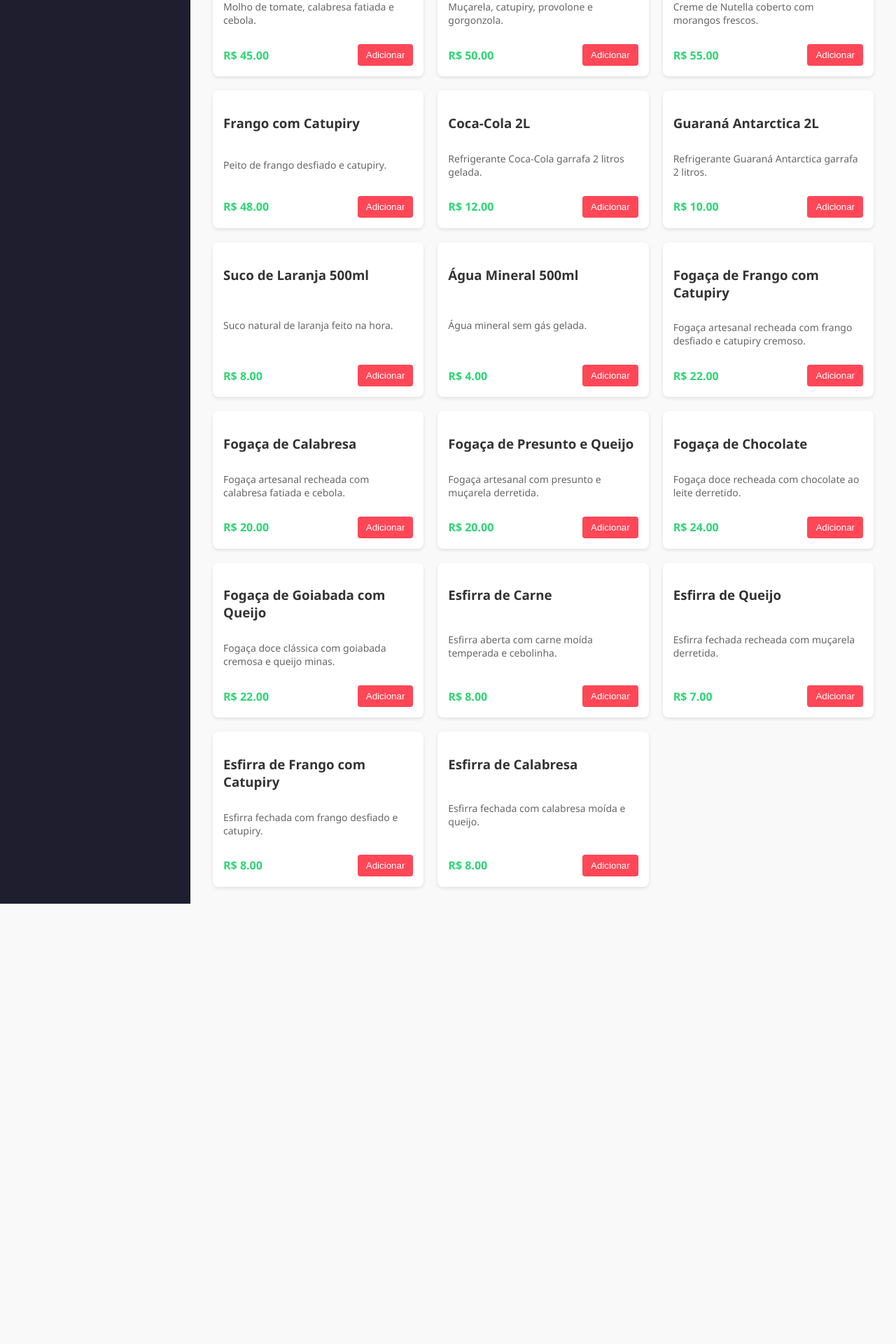
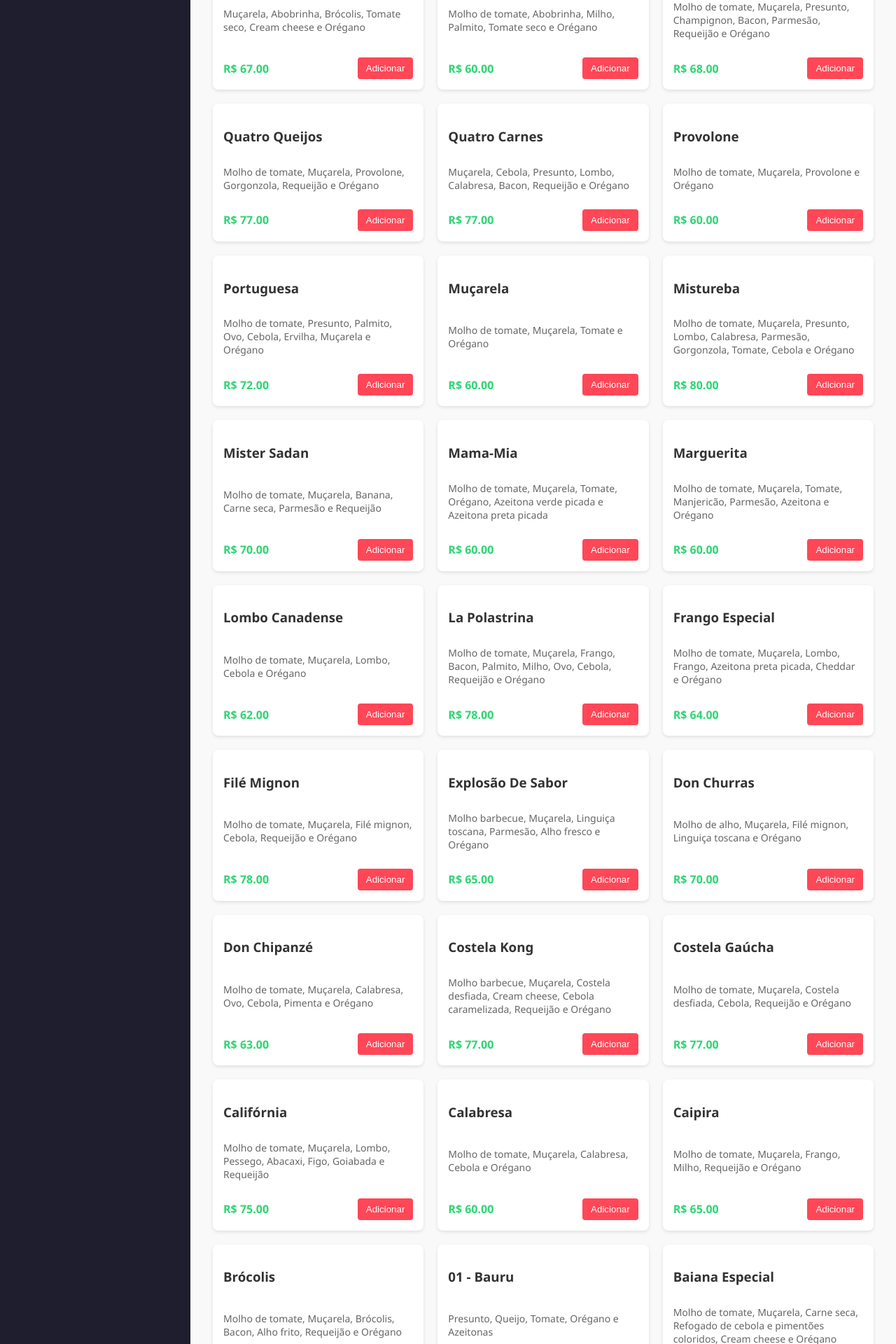
Before and after one commit to Gabrieldevreis/pizzaria_do_sadan_frontend, a React (Vite) app: page / in a window 1280 px wide. Shown: the part 240-2160 px from the top of the page at 70% size. Before the commit the page ends 1531 px from the top, so only its background shows below. Built offline with nearby package versions, Linux system fonts and the light colour scheme.

Commit message:
Update cardápio with new product offerings, replacing previous items with a diverse selection of pizzas, including vegetarian and specialty options, enhancing the menu variety.

```diff
--- a/src/App.tsx
+++ b/src/App.tsx
@@ -5,23 +5,54 @@ import PedidosPage from './components/PedidosPage.tsx';
 import type { Pedido, Produto, TipoEntrega } from './types.ts';
 
 const cardapio: Produto[] = [
-  { id: 1, nome: "Calabresa", categoria: "salgada", preco: 45.00, descricao: "Molho de tomate, calabresa fatiada e cebola." },
-  { id: 2, nome: "Quatro Queijos", categoria: "salgada", preco: 50.00, descricao: "Muçarela, catupiry, provolone e gorgonzola." },
-  { id: 3, nome: "Nutella com Morango", categoria: "doce", preco: 55.00, descricao: "Creme de Nutella coberto com morangos frescos." },
-  { id: 4, nome: "Frango com Catupiry", categoria: "salgada", preco: 48.00, descricao: "Peito de frango desfiado e catupiry." },
-  { id: 5, nome: "Coca-Cola 2L", categoria: "bebida", preco: 12.00, descricao: "Refrigerante Coca-Cola garrafa 2 litros gelada." },
-  { id: 6, nome: "Guaraná Antarctica 2L", categoria: "bebida", preco: 10.00, descricao: "Refrigerante Guaraná Antarctica garrafa 2 litros." },
-  { id: 7, nome: "Suco de Laranja 500ml", categoria: "bebida", preco: 8.00, descricao: "Suco natural de laranja feito na hora." },
-  { id: 8, nome: "Água Mineral 500ml", categoria: "bebida", preco: 4.00, descricao: "Água mineral sem gás gelada." },
-  { id: 9, nome: "Fogaça de Frango com Catupiry", categoria: "fogaca", preco: 22.00, descricao: "Fogaça artesanal recheada com frango desfiado e catupiry cremoso." },
-  { id: 10, nome: "Fogaça de Calabresa", categoria: "fogaca", preco: 20.00, descricao: "Fogaça artesanal recheada com calabresa fatiada e cebola." },
-  { id: 11, nome: "Fogaça de Presunto e Queijo", categoria: "fogaca", preco: 20.00, descricao: "Fogaça artesanal com presunto e muçarela derretida." },
-  { id: 12, nome: "Fogaça de Chocolate", categoria: "fogaca", preco: 24.00, descricao: "Fogaça doce recheada com chocolate ao leite derretido." },
-  { id: 13, nome: "Fogaça de Goiabada com Queijo", categoria: "fogaca", preco: 22.00, descricao: "Fogaça doce clássica com goiabada cremosa e queijo minas." },
-  { id: 14, nome: "Esfirra de Carne", categoria: "esfirra", preco: 8.00, descricao: "Esfirra aberta com carne moída temperada e cebolinha." },
-  { id: 15, nome: "Esfirra de Queijo", categoria: "esfirra", preco: 7.00, descricao: "Esfirra fechada recheada com muçarela derretida." },
-  { id: 16, nome: "Esfirra de Frango com Catupiry", categoria: "esfirra", preco: 8.00, descricao: "Esfirra fechada com frango desfiado e catupiry." },
-  { id: 17, nome: "Esfirra de Calabresa", categoria: "esfirra", preco: 8.00, descricao: "Esfirra fechada com calabresa moída e queijo." }
+  { id: 1, nome: "Vegetariana Especial", categoria: "salgada", preco: 67.00, descricao: "Muçarela, Abobrinha, Brócolis, Tomate seco, Cream cheese e Orégano" },
+  { id: 2, nome: "Vegana", categoria: "salgada", preco: 60.00, descricao: "Molho de tomate, Abobrinha, Milho, Palmito, Tomate seco e Orégano" },
+  { id: 3, nome: "Romanesca", categoria: "salgada", preco: 68.00, descricao: "Molho de tomate, Muçarela, Presunto, Champignon, Bacon, Parmesão, Requeijão e Orégano" },
+  { id: 4, nome: "Quatro Queijos", categoria: "salgada", preco: 77.00, descricao: "Molho de tomate, Muçarela, Provolone, Gorgonzola, Requeijão e Orégano" },
+  { id: 5, nome: "Quatro Carnes", categoria: "salgada", preco: 77.00, descricao: "Muçarela, Cebola, Presunto, Lombo, Calabresa, Bacon, Requeijão e Orégano" },
+  { id: 6, nome: "Provolone", categoria: "salgada", preco: 60.00, descricao: "Molho de tomate, Muçarela, Provolone e Orégano" },
+  { id: 7, nome: "Portuguesa", categoria: "salgada", preco: 72.00, descricao: "Molho de tomate, Presunto, Palmito, Ovo, Cebola, Ervilha, Muçarela e Orégano" },
+  { id: 8, nome: "Muçarela", categoria: "salgada", preco: 60.00, descricao: "Molho de tomate, Muçarela, Tomate e Orégano" },
+  { id: 9, nome: "Mistureba", categoria: "salgada", preco: 80.00, descricao: "Molho de tomate, Muçarela, Presunto, Lombo, Calabresa, Parmesão, Gorgonzola, Tomate, Cebola e Orégano" },
+  { id: 10, nome: "Mister Sadan", categoria: "salgada", preco: 70.00, descricao: "Molho de tomate, Muçarela, Banana, Carne seca, Parmesão e Requeijão" },
+  { id: 11, nome: "Mama-Mia", categoria: "salgada", preco: 60.00, descricao: "Molho de tomate, Muçarela, Tomate, Orégano, Azeitona verde picada e Azeitona preta picada" },
+  { id: 12, nome: "Marguerita", categoria: "salgada", preco: 60.00, descricao: "Molho de tomate, Muçarela, Tomate, Manjericão, Parmesão, Azeitona e Orégano" },
+  { id: 13, nome: "Lombo Canadense", categoria: "salgada", preco: 62.00, descricao: "Molho de tomate, Muçarela, Lombo, Cebola e Orégano" },
+  { id: 14, nome: "La Polastrina", categoria: "salgada", preco: 78.00, descricao: "Molho de tomate, Muçarela, Frango, Bacon, Palmito, Milho, Ovo, Cebola, Requeijão e Orégano" },
+  { id: 15, nome: "Frango Especial", categoria: "salgada", preco: 64.00, descricao: "Molho de tomate, Muçarela, Lombo, Frango, Azeitona preta picada, Cheddar e Orégano" },
+  { id: 16, nome: "Filé Mignon", categoria: "salgada", preco: 78.00, descricao: "Molho de tomate, Muçarela, Filé mignon, Cebola, Requeijão e Orégano" },
+  { id: 17, nome: "Explosão De Sabor", categoria: "salgada", preco: 65.00, descricao: "Molho barbecue, Muçarela, Linguiça toscana, Parmesão, Alho fresco e Orégano" },
+  { id: 18, nome: "Don Churras", categoria: "salgada", preco: 70.00, descricao: "Molho de alho, Muçarela, Filé mignon, Linguiça toscana e Orégano" },
+  { id: 19, nome: "Don Chipanzé", categoria: "salgada", preco: 63.00, descricao: "Molho de tomate, Muçarela, Calabresa, Ovo, Cebola, Pimenta e Orégano" },
+  { id: 20, nome: "Costela Kong", categoria: "salgada", preco: 77.00, descricao: "Molho barbecue, Muçarela, Costela desfiada, Cream cheese, Cebola caramelizada, Requeijão e Orégano" },
+  { id: 21, nome: "Costela Gaúcha", categoria: "salgada", preco: 77.00, descricao: "Molho de tomate, Muçarela, Costela desfiada, Cebola, Requeijão e Orégano" },
+  { id: 22, nome: "Califórnia", categoria: "salgada", preco: 75.00, descricao: "Molho de tomate, Muçarela, Lombo, Pessego, Abacaxi, Figo, Goiabada e Requeijão" },
+  { id: 23, nome: "Calabresa", categoria: "salgada", preco: 60.00, descricao: "Molho de tomate, Muçarela, Calabresa, Cebola e Orégano" },
+  { id: 24, nome: "Caipira", categoria: "salgada", preco: 65.00, descricao: "Molho de tomate, Muçarela, Frango, Milho, Requeijão e Orégano" },
+  { id: 25, nome: "Brócolis", categoria: "salgada", preco: 60.00, descricao: "Molho de tomate, Muçarela, Brócolis, Bacon, Alho frito, Requeijão e Orégano" },
+  { id: 26, nome: "01 - Bauru", categoria: "salgada", preco: 60.00, descricao: "Presunto, Queijo, Tomate, Orégano e Azeitonas" },
+  { id: 27, nome: "Baiana Especial", categoria: "salgada", preco: 68.00, descricao: "Molho de tomate, Muçarela, Carne seca, Refogado de cebola e pimentões coloridos, Cream cheese e Orégano" },
+  { id: 28, nome: "Baiana", categoria: "salgada", preco: 63.00, descricao: "Molho de tomate, Muçarela, Ovos, Calabresa ralada, Parmesão e Orégano" },
+  { id: 29, nome: "Banana Salgada", categoria: "salgada", preco: 64.00, descricao: "Molho de tomate, Muçarela, Banana, Bacon, Requeijão e Orégano" },
+  { id: 30, nome: "Bacon", categoria: "salgada", preco: 60.00, descricao: "Molho de tomate, Muçarela, Atum, Cebola e Orégano" },
+  { id: 31, nome: "Atum", categoria: "salgada", preco: 68.00, descricao: "Molho de tomate, Muçarela, Atum, Cebola e Orégano" },
+  { id: 32, nome: "Aliche", categoria: "salgada", preco: 65.00, descricao: "Molho de tomate, Muçarela, Aliche e Orégano" },
+  { id: 33, nome: "A Grega", categoria: "salgada", preco: 60.00, descricao: "Molho de tomate, Muçarela, Presunto, Palmito, Milho e Orégano" },
+  { id: 34, nome: "Abobrinha", categoria: "salgada", preco: 60.00, descricao: "Molho de tomate, Muçarela, Abobrinha, Parmesão, Cream cheese e Orégano" },
+  { id: 35, nome: "Nutella com Morango", categoria: "doce", preco: 55.00, descricao: "Creme de Nutella coberto com morangos frescos." },
+  { id: 36, nome: "Coca-Cola 2L", categoria: "bebida", preco: 12.00, descricao: "Refrigerante Coca-Cola garrafa 2 litros gelada." },
+  { id: 37, nome: "Guaraná Antarctica 2L", categoria: "bebida", preco: 10.00, descricao: "Refrigerante Guaraná Antarctica garrafa 2 litros." },
+  { id: 38, nome: "Suco de Laranja 500ml", categoria: "bebida", preco: 8.00, descricao: "Suco natural de laranja feito na hora." },
+  { id: 39, nome: "Água Mineral 500ml", categoria: "bebida", preco: 4.00, descricao: "Água mineral sem gás gelada." },
+  { id: 40, nome: "Fogaça de Frango com Catupiry", categoria: "fogaca", preco: 22.00, descricao: "Fogaça artesanal recheada com frango desfiado e catupiry cremoso." },
+  { id: 41, nome: "Fogaça de Calabresa", categoria: "fogaca", preco: 20.00, descricao: "Fogaça artesanal recheada com calabresa fatiada e cebola." },
+  { id: 42, nome: "Fogaça de Presunto e Queijo", categoria: "fogaca", preco: 20.00, descricao: "Fogaça artesanal com presunto e muçarela derretida." },
+  { id: 43, nome: "Fogaça de Chocolate", categoria: "fogaca", preco: 24.00, descricao: "Fogaça doce recheada com chocolate ao leite derretido." },
+  { id: 44, nome: "Fogaça de Goiabada com Queijo", categoria: "fogaca", preco: 22.00, descricao: "Fogaça doce clássica com goiabada cremosa e queijo minas." },
+  { id: 45, nome: "Esfirra de Carne", categoria: "esfirra", preco: 8.00, descricao: "Esfirra aberta com carne moída temperada e cebolinha." },
+  { id: 46, nome: "Esfirra de Queijo", categoria: "esfirra", preco: 7.00, descricao: "Esfirra fechada recheada com muçarela derretida." },
+  { id: 47, nome: "Esfirra de Frango com Catupiry", categoria: "esfirra", preco: 8.00, descricao: "Esfirra fechada com frango desfiado e catupiry." },
+  { id: 48, nome: "Esfirra de Calabresa", categoria: "esfirra", preco: 8.00, descricao: "Esfirra fechada com calabresa moída e queijo." },
 ];
 
 const titulosPagina: Record<Pagina, string> = {
```
